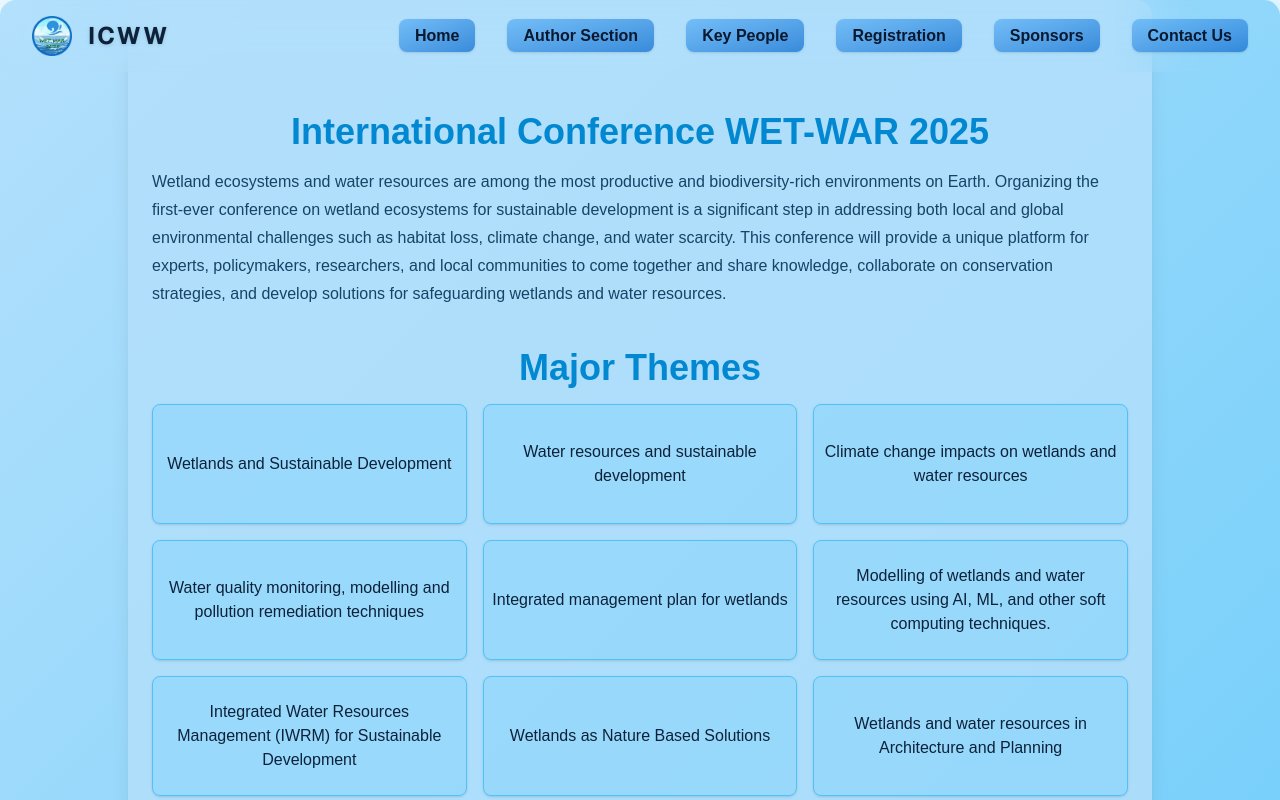
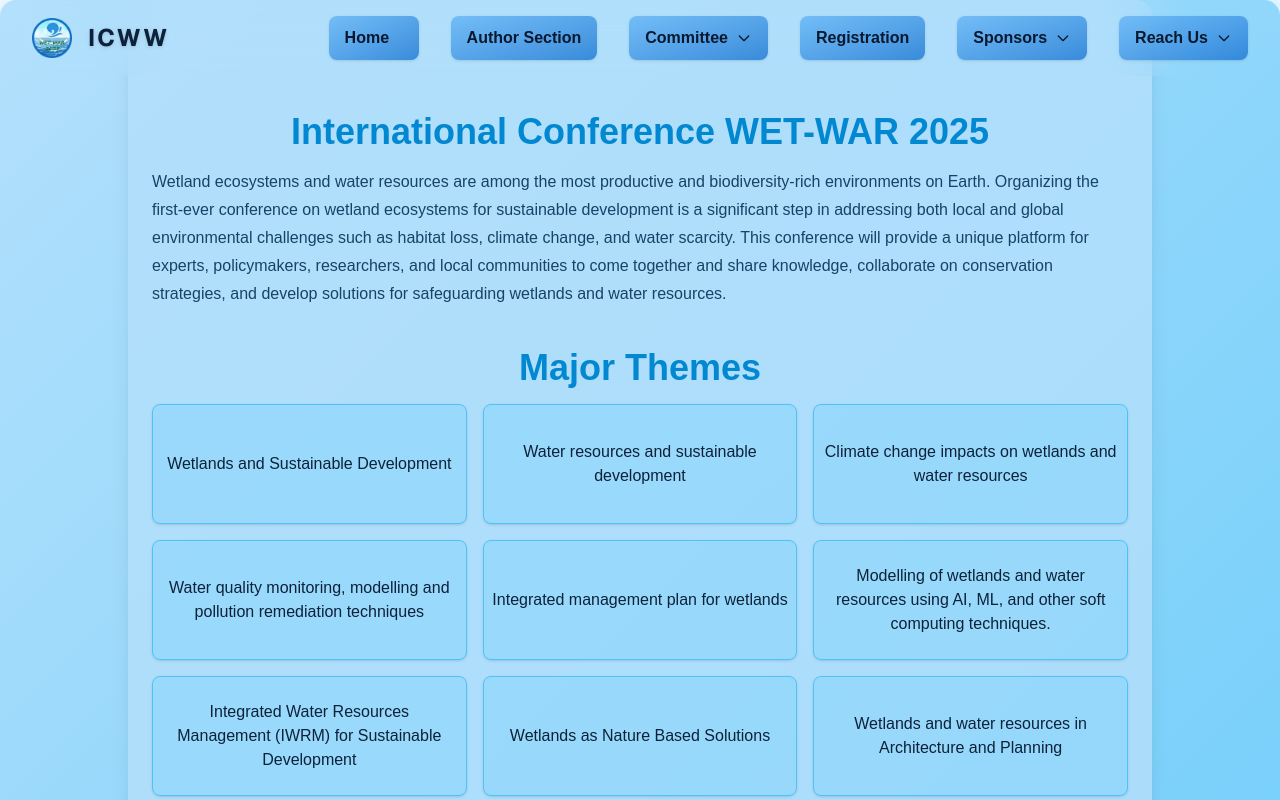
Before and after one commit to ashishkr375/IC-WET-WAR-2025, a Next.js app: page /author in a window 1280 px wide. Shown: the top 800 px of the page. Built offline with nearby package versions, Linux system fonts and the light colour scheme.

Commit message:
Navlinks updated

```diff
--- a/src/app/contact-us/page.jsx
+++ b/src/app/contact-us/page.jsx
@@ -4,17 +4,8 @@ import Image from "next/image";
 import Footer from "@/components/Footer";
 import Navbar from "@/components/Navbar";
 
-const navLinks = [
-  { href: "/", label: "Home" },
-  { href: "/author", label: "Author Section" },
-  { href: "/people", label: "Key People" },
-  { href: "/register", label: "Registration" },
-  { href: "/sponsors", label: "Sponsors" },
-  { href: "/contact-us", label: "Contact Us" },
-];
 
 export default function Page() {
-  const [navOpen, setNavOpen] = useState(false);
   const [form, setForm] = useState({ name: "", email: "", message: "" });
   const [submitted, setSubmitted] = useState(false);
 
--- a/src/components/Navbar.jsx
+++ b/src/components/Navbar.jsx
@@ -5,14 +5,35 @@ import { useState } from 'react';
 const navLinks = [
   { href: '/', label: 'Home' },
   { href: '/author', label: 'Author Section' },
-  { href: '/people', label: 'Key People' },
+  {
+    label: 'Committee',
+    dropdown: [
+      { href: '/advisory-committee', label: 'Advisory Committee' },
+      { href: '/organizing-committee', label: 'Organizing Committee' },
+      { href: '/program-committee', label: 'Program Committee' },
+    ],
+  },
   { href: '/register', label: 'Registration' },
-  { href: '/sponsors', label: 'Sponsors' },
-  { href: '/contact-us', label: 'Contact Us' },
+  {
+    label: 'Sponsors',
+    dropdown: [
+      { href: '/call-for-sponsor', label: 'Call for Sponsor' },
+      { href: '/sponsors', label: 'Sponsors & Partners' },
+    ],
+  },
+  {
+    label: 'Reach Us',
+    dropdown: [
+      { href: '/advisory-committee', label: 'Advisory Committee' },
+      { href: '/organizing-committee', label: 'Organizing Committee' },
+      { href: '/program-committee', label: 'Program Committee' },
+    ],
+  },
 ];
 
 const Navbar = () => {
   const [navOpen, setNavOpen] = useState(false);
+  const [openDropdown, setOpenDropdown] = useState(null);
 
   return (
     <>
@@ -34,12 +55,51 @@ const Navbar = () => {
         </div>
 
         {/* Desktop Nav */}
-        <ul className="hidden md:flex space-x-4 sm:space-x-8 font-medium">
-          {navLinks.map((link) => (
-            <li key={link.href}>
+        <ul className="hidden md:flex space-x-4 sm:space-x-8 font-medium items-stretch h-[44px]">
+          {navLinks.map((link, idx) =>
+            link.dropdown ? (
+              <li key={link.label} className="relative flex items-stretch">
+                <button
+                  type="button"
+                  className="relative flex items-center h-full px-4 py-2 rounded-lg bg-gradient-to-br from-[#64b5f6]/80 to-[#1976d2]/80 text-[#0a192f] font-semibold shadow hover:from-[#1976d2]/90 hover:to-[#64b5f6]/90 hover:text-white transition-all"
+                  style={{
+                    minWidth: '90px',
+                    textAlign: 'center',
+                  }}
+                  onClick={() => setOpenDropdown(openDropdown === link.label ? null : link.label)}
+                  onBlur={() => setTimeout(() => setOpenDropdown(null), 150)}
+                >
+                  {link.label}
+                  <svg className="inline ml-2 w-4 h-4" fill="none" stroke="currentColor" strokeWidth={2} viewBox="0 0 24 24">
+                    <path strokeLinecap="round" strokeLinejoin="round" d="M19 9l-7 7-7-7" />
+                  </svg>
+                </button>
+                {openDropdown === link.label && (
+                  <ul
+                    className="absolute left-0 mt-0 w-56 rounded-lg shadow-lg border border-[#b3e0fc] z-50"
+                    style={{
+                      top: '100%',
+                      background: '#e3f2fd',
+                    }}
+                  >
+                    {link.dropdown.map((item) => (
+                      <li key={item.href}>
+                        <a
+                          href={item.href}
+                          className="block px-4 py-2 text-[#0a192f] hover:bg-[#bbdefb] hover:text-[#1976d2] rounded transition"
+                        >
+                          {item.label}
+                        </a>
+                      </li>
+                    ))}
+                  </ul>
+                )}
+              </li>
+            ) : (
+              <li key={link.href} className="flex items-stretch">
                 <a
                   href={link.href}
-                className="relative px-4 py-2 rounded-lg bg-gradient-to-br from-[#64b5f6]/80 to-[#1976d2]/80 text-[#0a192f] font-semibold shadow hover:from-[#1976d2]/90 hover:to-[#64b5f6]/90 hover:text-white transition-all after:content-[''] after:absolute after:left-0 after:-bottom-1 after:w-full after:h-0.5 after:bg-[#4fc3f7] after:rounded after:scale-x-0 hover:after:scale-x-100 after:transition-transform after:duration-200 after:origin-left"
+                  className="relative flex items-center h-full px-4 py-2 rounded-lg bg-gradient-to-br from-[#64b5f6]/80 to-[#1976d2]/80 text-[#0a192f] font-semibold shadow hover:from-[#1976d2]/90 hover:to-[#64b5f6]/90 hover:text-white transition-all after:content-[''] after:absolute after:left-0 after:-bottom-1 after:w-full after:h-0.5 after:bg-[#4fc3f7] after:rounded after:scale-x-0 hover:after:scale-x-100 after:transition-transform after:duration-200 after:origin-left"
                   style={{
                     minWidth: '90px',
                     textAlign: 'center',
@@ -48,7 +108,8 @@ const Navbar = () => {
                   {link.label}
                 </a>
               </li>
-          ))}
+            )
+          )}
         </ul>
 
         {/* Mobile Toggle Button */}
@@ -79,7 +140,36 @@ const Navbar = () => {
       {navOpen && (
         <div className="fixed top-16 left-0 w-full z-40 backdrop-blur-xl bg-[rgba(90,200,250,0.95)] flex flex-col items-center py-4 md:hidden animate-fade-in-down">
           <ul className="w-full flex flex-col items-center space-y-4 font-medium">
-            {navLinks.map((link) => (
+            {navLinks.map((link) =>
+              link.dropdown ? (
+                <li key={link.label} className="w-full text-center">
+                  <button
+                    type="button"
+                    className="block py-2 px-4 w-full rounded-lg bg-gradient-to-br from-[#64b5f6]/80 to-[#1976d2]/80 text-[#0a192f] font-semibold shadow hover:from-[#1976d2]/90 hover:to-[#64b5f6]/90 hover:text-white transition relative"
+                    onClick={() => setOpenDropdown(openDropdown === link.label ? null : link.label)}
+                  >
+                    {link.label}
+                    <svg className="inline ml-2 w-4 h-4" fill="none" stroke="currentColor" strokeWidth={2} viewBox="0 0 24 24">
+                      <path strokeLinecap="round" strokeLinejoin="round" d="M19 9l-7 7-7-7" />
+                    </svg>
+                  </button>
+                  {openDropdown === link.label && (
+                    <ul className="mt-2 w-full bg-white rounded-lg shadow-lg border border-[#b3e0fc] z-50">
+                      {link.dropdown.map((item) => (
+                        <li key={item.href}>
+                          <a
+                            href={item.href}
+                            className="block px-4 py-2 text-[#0a192f] hover:bg-[#e3f2fd] hover:text-[#1976d2] rounded transition"
+                            onClick={() => setNavOpen(false)}
+                          >
+                            {item.label}
+                          </a>
+                        </li>
+                      ))}
+                    </ul>
+                  )}
+                </li>
+              ) : (
                 <li key={link.href} className="w-full text-center">
                   <a
                     href={link.href}
@@ -89,7 +179,8 @@ const Navbar = () => {
                     {link.label}
                   </a>
                 </li>
-            ))}
+              )
+            )}
           </ul>
         </div>
       )}
```
Lines whose indentation alone changed are shown as unchanged.
